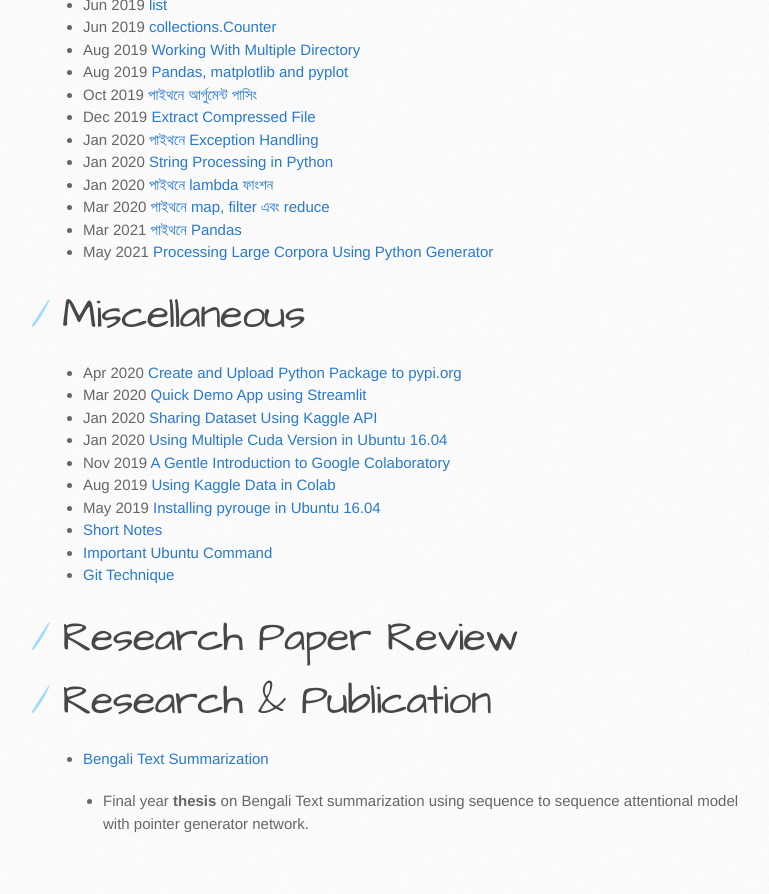
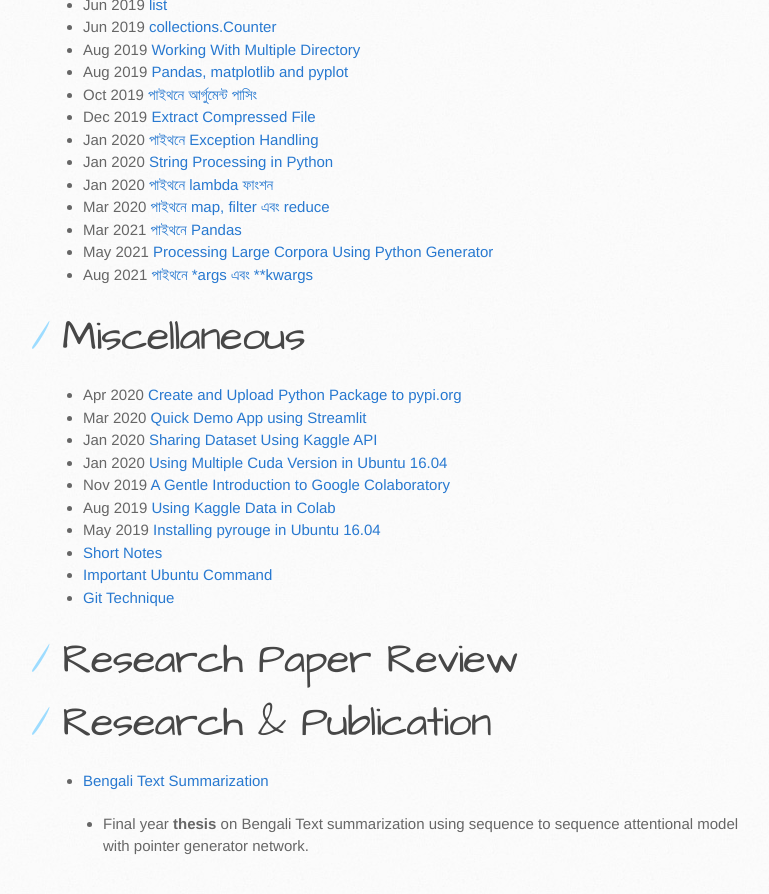
Before and after one commit to sagorbrur/sagorbrur.github.io, a Jekyll site: the page built from index.md, in a window 1280 px wide and 900 px high, scrolled down 1723 px. Shown: the top 894 px of the window, without its empty margins (107-876 px from the left). Built offline with Jekyll 4.4.1, drawn with Linux system fonts in a browser that asks for light colours; our own code applies the rules of GitHub Pages for plain Markdown files.

Commit message:
added args_kwargs blog inside python_bn

```diff
--- a/index.md
+++ b/index.md
@@ -63,6 +63,7 @@
 * Mar 2020 [পাইথনে map, filter এবং reduce](python_bn/python_map_filter_reduce.md)
 * Mar 2021 [পাইথনে Pandas](python_bn/pandas.md)
 * May 2021 [Processing Large Corpora Using Python Generator](python_bn/generator_python.md)
+* Aug 2021 [পাইথনে *args এবং **kwargs](python_bn/args_kwargs.md)
 
 # Miscellaneous
 * Apr 2020 [Create and Upload Python Package to pypi.org](miscellaneous/upload_pypi_package.md)
```
